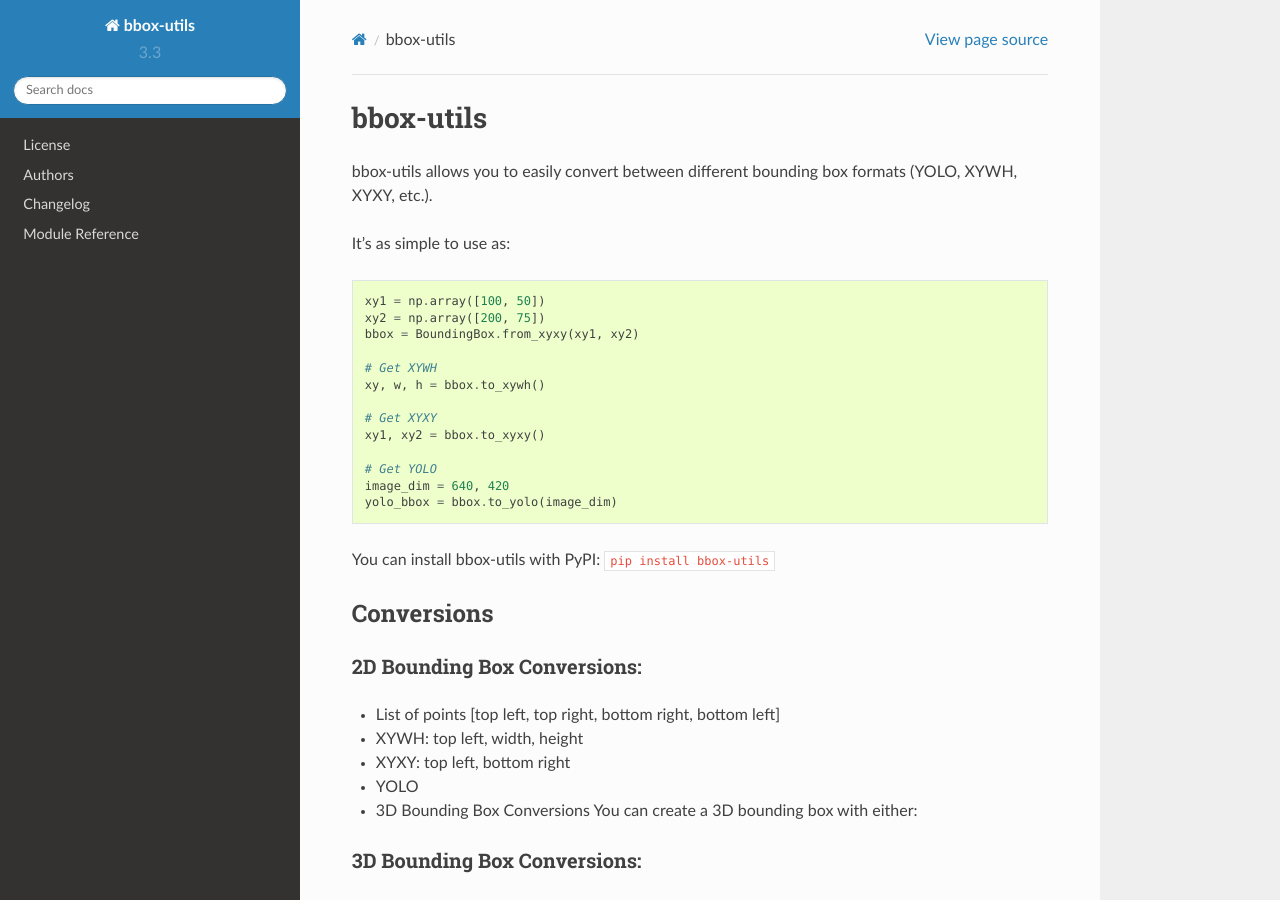
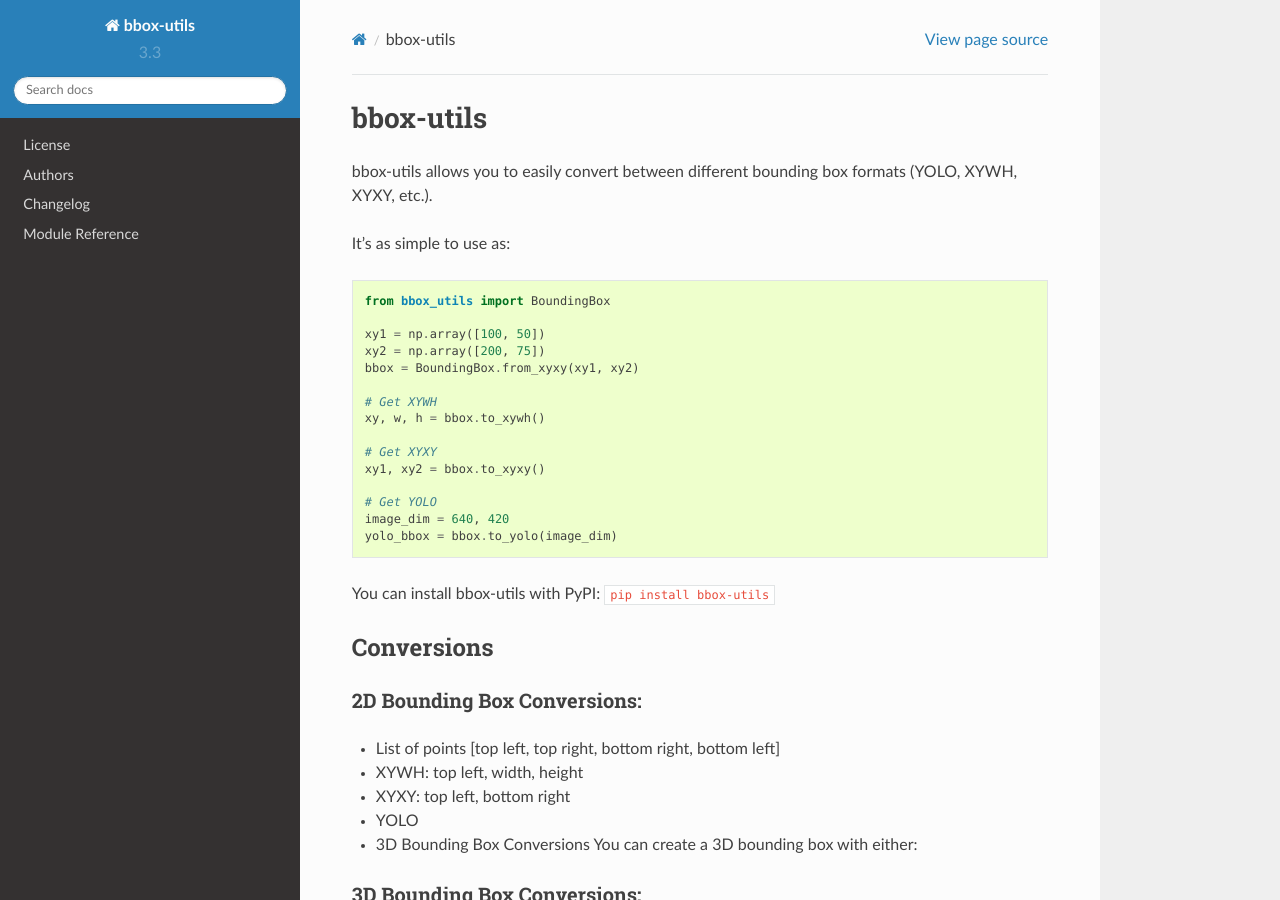
Before and after one commit to EricWiener/bbox-utils, a Sphinx documentation site: the page built from docs/index.rst, in a window 1280 px wide and 900 px high. Built offline with Sphinx 7.4.7 and the Read the Docs theme 2.0.0, drawn with Linux system fonts in a browser that asks for light colours.

Commit message:
FEAT: renamed distribution name to be bbox_utils to avoid import issues

```diff
--- a/README.rst
+++ b/README.rst
@@ -14,7 +14,7 @@
 
 Utilities to easily convert between different bounding box formats (YOLO, XYWH, XYXY, etc.).
 
-You can install bbox-utils with PyPI: `pip install bbox-utils`.
+You can install bbox-utils with PyPI: ``$ pip install bbox-utils``.
 
 Description
 ===========
--- a/docs/index.rst
+++ b/docs/index.rst
@@ -5,6 +5,8 @@
 bbox-utils allows you to easily convert between different bounding box formats (YOLO, XYWH, XYXY, etc.).
 
 It's as simple to use as::
+
+    from bbox_utils import BoundingBox
 
     xy1 = np.array([100, 50])
     xy2 = np.array([200, 75])
--- a/src/bbox_utils/__init__.py
+++ b/src/bbox_utils/__init__.py
@@ -3,7 +3,7 @@
 
 try:
     # Change here if project is renamed and does not equal the package name
-    dist_name = "bbox-utils"
+    dist_name = "bbox_utils"
     __version__ = get_distribution(dist_name).version
 except DistributionNotFound:  # pragma: no cover
     __version__ = "unknown"
```
